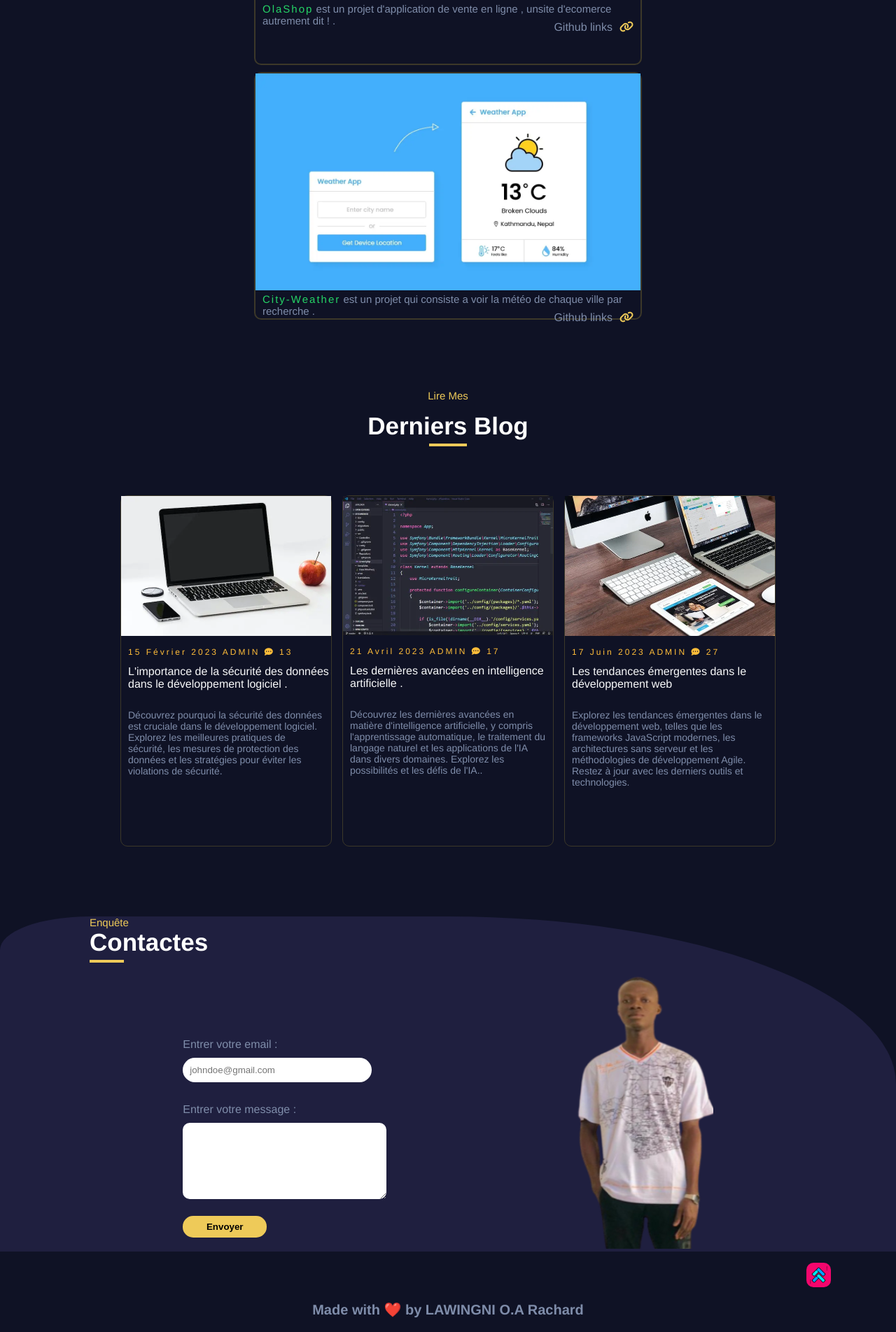
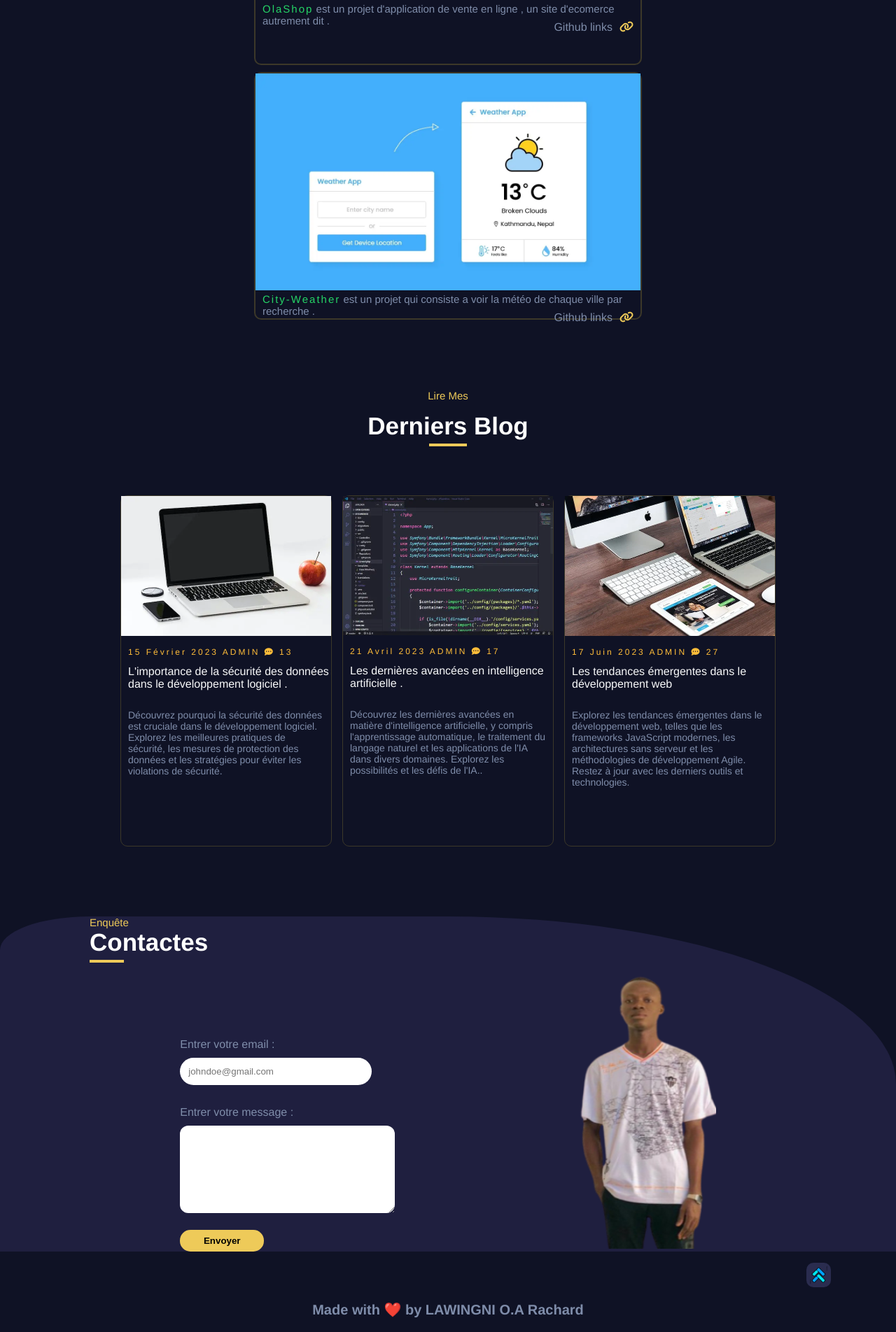
Before and after one commit to Abdoulrachard/noFrame, a plain HTML site: page index.html in a window 1280 px wide. Shown: the part 3913-5817 px from the top of the page at 70% size. Drawn offline with Linux system fonts and the light colour scheme; a script that the page names is missing.

Commit message:
card size update

```diff
--- a/assets/css/styles.css
+++ b/assets/css/styles.css
@@ -1,20 +1,21 @@
  body{
-    cursor: url(../Img/rshi.png) , auto;
     margin: 0;
     padding: 0;
     box-sizing: border-box;
     background: #0f1225;
     /* background-color: rgb(127, 141, 170) ; */
     font-family: 'Poppins', 'Helvetica Neue', Helvetica, Arial, sans-serif;
+    scroll-behavior: smooth;
 
 }
 .ancre{
-    background: #f4066d;
+    background: #2a2c4f;
     width: 35px;
     height: 35px;
     border-radius: 10px;
     cursor: pointer;
     margin-left: 90%;
+    scroll-behavior: smooth;
 
 }
 .ancre:hover{
@@ -467,7 +468,7 @@
     margin-bottom: 20px;
 }
 .email-input input {
-    padding: 10px;
+    padding: 12px;
     width: 250px;
     border-radius: 20px;
     border-style: none;
@@ -480,9 +481,10 @@
     margin-bottom: 10px;
 }
 .message-area textarea{
-    border-radius: 10px;
+    border-radius: 12px;
     border: none;
     outline: none;
+    padding: 10px;
 }
 .mys{
     font-size: 15px;
@@ -583,10 +585,13 @@ footer p {
         margin-top: 10px;
     }
     .projet-item{
-        height: 250px;
+        height: 230px;
     }
     .plot-2{
         height: 270px;
+    }
+    .blog-item{
+        height: 450px;
     }
     .project-info .force{
        top: 50px;
--- a/index.html
+++ b/index.html
@@ -277,7 +277,7 @@
                     <img src="./assets/Img/eco-min.webp" alt="Ecommerce site Project">
                 </div>
                 <div class="project-info">
-                    <p class="info"><span class="name-roject">OlaShop</span> est un projet d'application de vente en ligne , unsite d'ecomerce autrement dit !  .</p>
+                    <p class="info"><span class="name-roject">OlaShop</span> est un projet d'application de vente en ligne , un site d'ecomerce autrement dit .</p>
                     <a href="https://github.com/Abdoulrachard/Shop_online">Github links<i class=" fas fa-link"></i></a>
                 </div>
 
```
